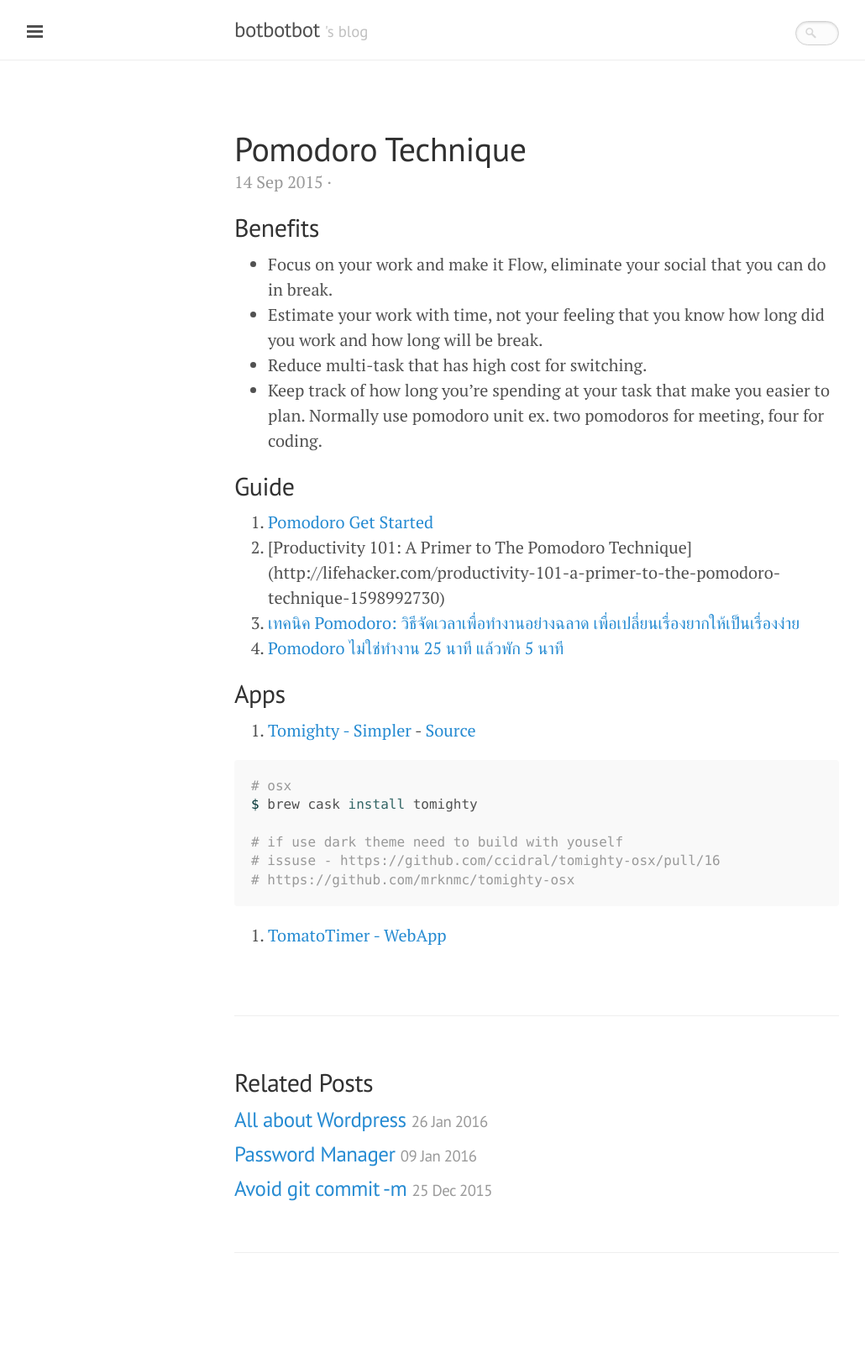
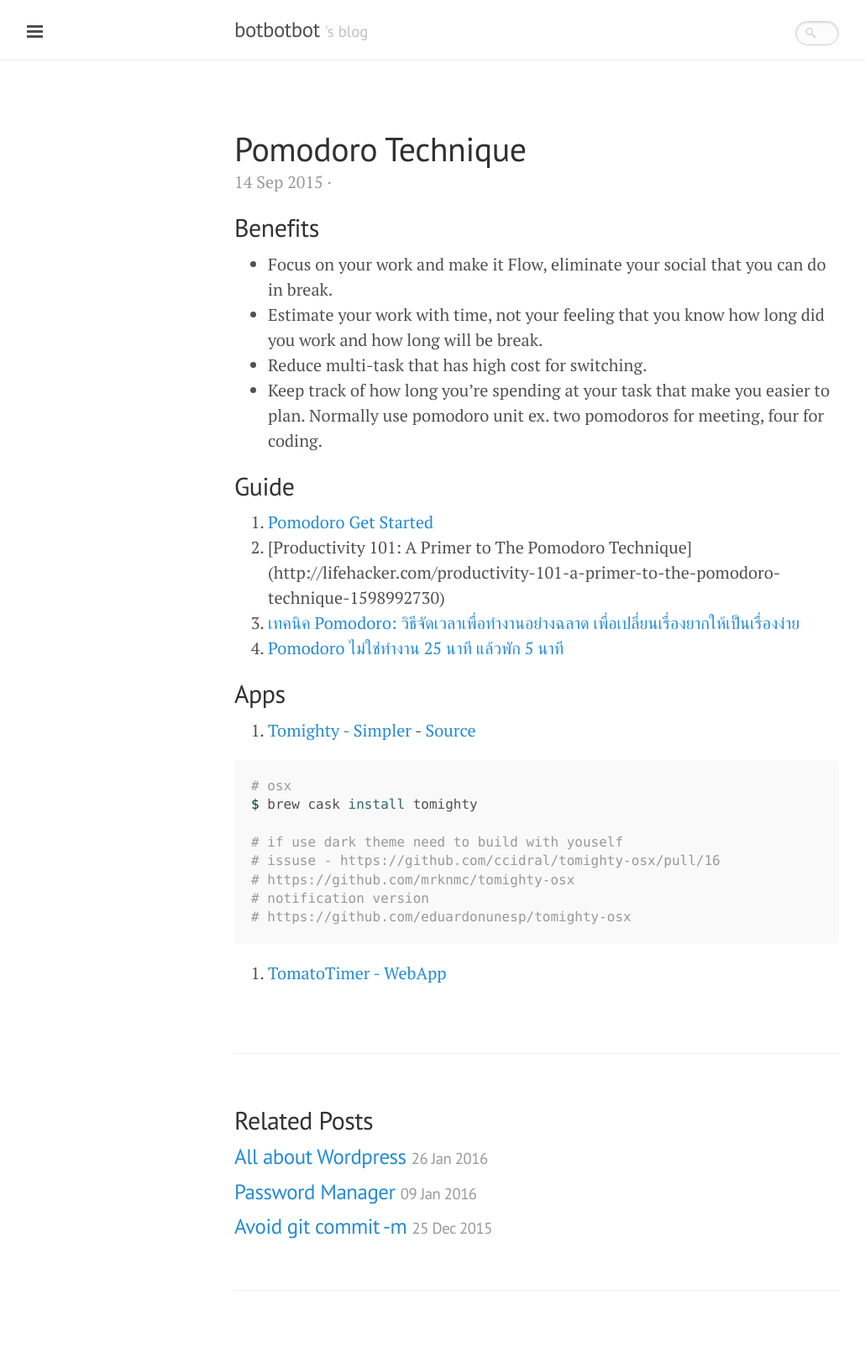
Before and after one commit to ibotdotout/ibotdotout.github.io, a Jekyll site: the page built from _posts/2015-09-14-pomodoro.md, in a window 1280 px wide. Shown: the whole page at 84% size, without its empty margins (1-1031 px from the left). Built offline with Jekyll 4.4.1, drawn with Linux system fonts in a browser that asks for light colours; nearby versions of some CDN libraries; Markdown is read by kramdown in place of the engine named in the settings; comment, search, counter and statistics services are not loaded; before the commit the page ends 1572 px from its top, so only the background shows below that.

Commit message:
Add tomighty-osx with notification

````diff
--- a/_posts/2015-09-14-pomodoro.md
+++ b/_posts/2015-09-14-pomodoro.md
@@ -28,6 +28,8 @@ $ brew cask install tomighty
 # if use dark theme need to build with youself
 # issuse - https://github.com/ccidral/tomighty-osx/pull/16
 # https://github.com/mrknmc/tomighty-osx
+# notification version
+# https://github.com/eduardonunesp/tomighty-osx
  ```
 
  2. [TomatoTimer - WebApp](http://tomato-timer.com)
````
